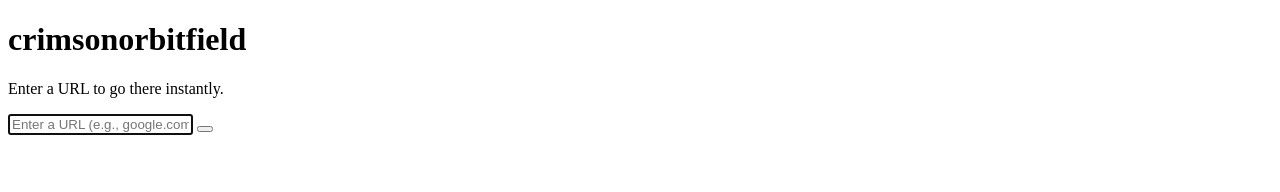
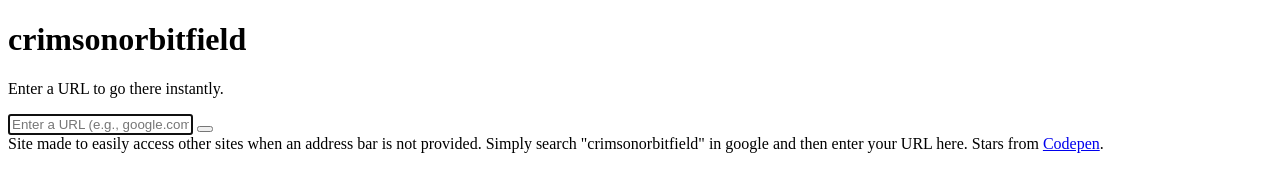
Before and after one commit to henxdl/crimsonorbitfield, a plain HTML site: page index.html in a window 1280 px wide. Drawn offline with nearby package versions, Linux system fonts and the light colour scheme.

Commit message:
Update index.html

```diff
--- a/index.html
+++ b/index.html
@@ -8,7 +8,7 @@
     <link rel="preconnect" href="https://fonts.gstatic.com" crossorigin>
     <link href="https://fonts.googleapis.com/css2?family=Poppins:wght@400;600;700&display=swap" rel="stylesheet">
     <style>
-    <link rel = 'stylesheet' src = 'index.css'>
+
     </style>
     <script src="https://cdn.jsdelivr.net/npm/feather-icons/dist/feather.min.js"></script>
 </head>
@@ -35,5 +35,8 @@
         </form>
         <div id="errorMessage" class="error-message" role="alert" aria-live="polite"></div>
     </div>
+  <footer>
+    Site made to easily access other sites when an address bar is not provided. Simply search "crimsonorbitfield" in google and then enter your URL here.
+    Stars from <a href = 'https://codepen.io/sarazond/pen/LYGbwj'>Codepen</a>.</footer>
 </body>
 </html>
```
